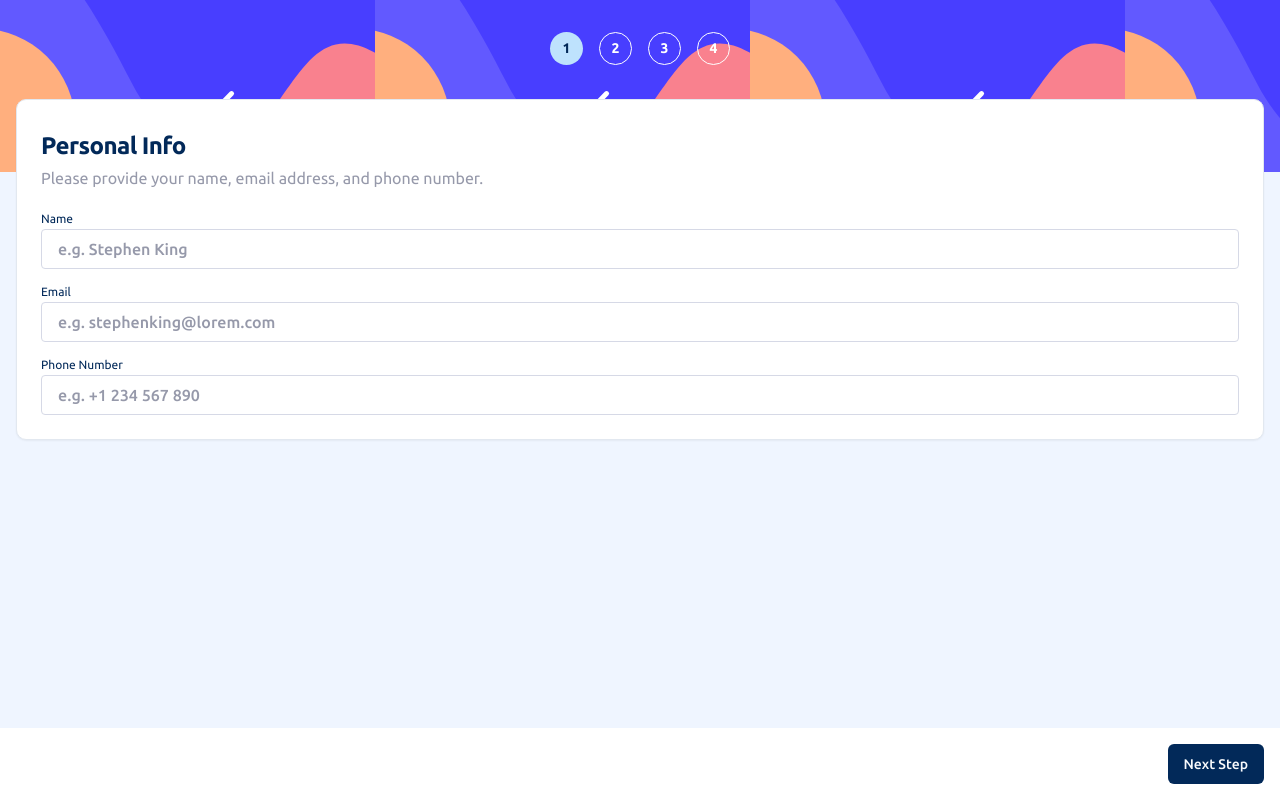
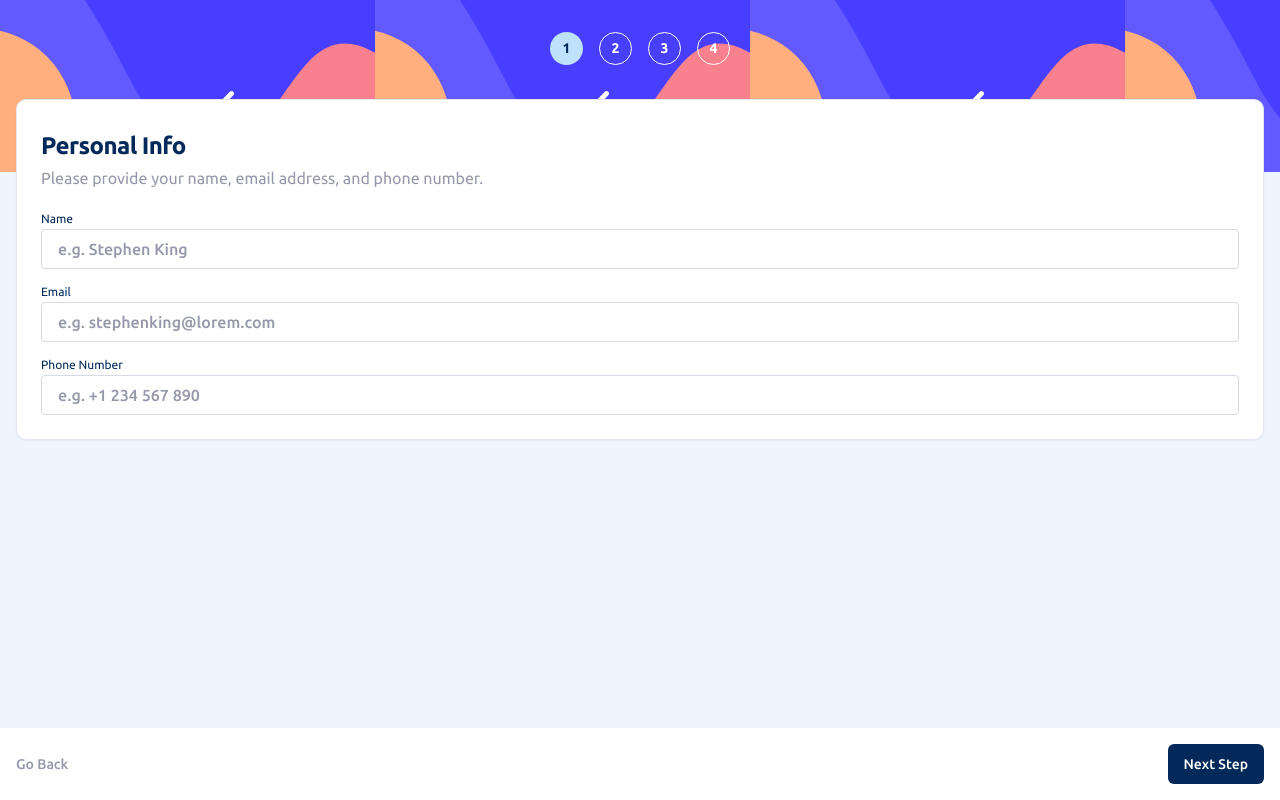
Before and after one commit to rezuankassim/multi-step-form, a Next.js app: page / in a window 1280 px wide. Built offline with nearby package versions, Linux system fonts and the light colour scheme.

Commit message:
create component for steps and added next & back functionality to buttons

```diff
--- a/app/page.tsx
+++ b/app/page.tsx
@@ -1,4 +1,5 @@
-import Image from 'next/image';
+'use client';
+
 import {Inter, Ubuntu} from 'next/font/google';
 import {
   Card,
@@ -11,30 +12,38 @@ import {
 import {Button} from '@/components/ui/button';
 import {Label} from '@/components/ui/label';
 import {Input} from '@/components/ui/input';
+import {Step} from '@/components/ui/step';
+import {useState} from 'react';
 
 const ubuntu = Ubuntu({weight: ['400', '500', '700'], subsets: ['latin']});
 
 export default function Home() {
+  const [currentStep, setCurrentStep] = useState(1);
+
+  const handleNext = () => {
+    if (currentStep < 4) {
+      setCurrentStep(prev => prev + 1);
+    }
+  };
+
+  const handleBack = () => {
+    if (currentStep > 1) {
+      setCurrentStep(prev => prev - 1);
+    }
+  };
+
   return (
     <main className={`${ubuntu.className} relative min-h-screen bg-[#EFF5FF]`}>
       <div className="h-[172px] w-full bg-[url('/bg-sidebar-mobile.svg')]">
         <div className="flex items-center justify-center pb-[34px] pt-8">
           <div className="flex items-center gap-4">
-            <div className="flex h-[33px] w-[33px] items-center justify-center rounded-full bg-[#BEE2FD] py-[5px] text-center">
-              <span className="text-sm font-bold leading-[23px] text-[#022959]">1</span>
-            </div>
+            <Step active={currentStep === 1}>1</Step>
 
-            <div className="flex h-[33px] w-[33px] items-center justify-center rounded-full border border-white py-[5px]">
-              <span className="text-sm font-bold leading-[23px] text-white">2</span>
-            </div>
+            <Step active={currentStep === 2}>2</Step>
 
-            <div className="flex h-[33px] w-[33px] items-center justify-center rounded-full border border-white py-[5px]">
-              <span className="text-sm font-bold leading-[23px] text-white">3</span>
-            </div>
+            <Step active={currentStep === 3}>3</Step>
 
-            <div className="flex h-[33px] w-[33px] items-center justify-center rounded-full border border-white py-[5px]">
-              <span className="text-sm font-bold leading-[23px] text-white">4</span>
-            </div>
+            <Step active={currentStep === 4}>4</Step>
           </div>
         </div>
       </div>
@@ -68,19 +77,14 @@ export default function Home() {
       </div>
 
       <div className="absolute bottom-0 flex w-full flex-row-reverse items-center justify-between bg-white p-4">
-        <Button className="bg-[#022959] text-sm leading-4">Next Step</Button>
+        <Button className="bg-[#022959] text-sm leading-4" onClick={handleNext}>
+          Next Step
+        </Button>
+
+        <Button variant="secondary" size="none" onClick={handleBack}>
+          Go Back
+        </Button>
       </div>
     </main>
   );
 }
-
-{
-  /* <Image
-              src="/vercel.svg"
-              alt="Vercel Logo"
-              className="dark:invert"
-              width={100}
-              height={24}
-              priority
-            /> */
-}
--- a/components/ui/button.tsx
+++ b/components/ui/button.tsx
@@ -4,21 +4,18 @@ import {VariantProps, cva} from 'class-variance-authority';
 import {cn} from '@/lib/utils';
 
 const buttonVariants = cva(
-  'inline-flex items-center justify-center rounded-md text-sm font-medium transition-colors focus-visible:outline-none focus-visible:ring-2 focus-visible:ring-ring focus-visible:ring-offset-2 disabled:opacity-50 disabled:pointer-events-none ring-offset-background',
+  'inline-flex items-center justify-center rounded-md text-sm leading-4 font-medium transition-colors focus-visible:outline-none focus-visible:ring-2 focus-visible:ring-ring focus-visible:ring-offset-2 disabled:opacity-50 disabled:pointer-events-none ring-offset-background',
   {
     variants: {
       variant: {
-        default: 'bg-primary text-primary-foreground hover:bg-primary/90',
-        destructive: 'bg-destructive text-destructive-foreground hover:bg-destructive/90',
-        outline: 'border border-input hover:bg-accent hover:text-accent-foreground',
-        secondary: 'bg-secondary text-secondary-foreground hover:bg-secondary/80',
-        ghost: 'hover:bg-accent hover:text-accent-foreground',
-        link: 'underline-offset-4 hover:underline text-primary',
+        default: 'bg-[#022959] text-white',
+        secondary: 'text-[#9699AA]',
       },
       size: {
         default: 'h-10 py-3 px-4',
         sm: 'h-9 px-3 rounded-md',
         lg: 'h-11 px-8 rounded-md',
+        none: '',
       },
     },
     defaultVariants: {
@@ -35,7 +32,11 @@ export interface ButtonProps
 const Button = React.forwardRef<HTMLButtonElement, ButtonProps>(
   ({className, variant, size, ...props}, ref) => {
     return (
-      <button className={cn(buttonVariants({variant, size, className}))} ref={ref} {...props} />
+      <button
+        className={cn(buttonVariants({variant, size, className}), 'text-sm')}
+        ref={ref}
+        {...props}
+      />
     );
   }
 );
--- /dev/null
+++ b/components/ui/step.tsx
@@ -0,0 +1,35 @@
+import React from 'react';
+
+import {cn} from '@/lib/utils';
+
+export interface StepProps extends React.HTMLAttributes<HTMLDivElement> {
+  active?: boolean;
+}
+
+const Step = React.forwardRef<HTMLInputElement, StepProps>(
+  ({active = false, className, children, ...props}, ref) => {
+    return (
+      <div
+        ref={ref}
+        className={cn(
+          'flex h-[33px] w-[33px] items-center justify-center rounded-full py-[5px]',
+          active ? 'bg-[#BEE2FD]' : 'border border-white',
+          className
+        )}
+        {...props}
+      >
+        <span
+          className={cn(
+            'text-sm font-bold leading-[23px]',
+            active ? 'text-[#022959]' : 'text-white'
+          )}
+        >
+          {children}
+        </span>
+      </div>
+    );
+  }
+);
+Step.displayName = 'Step';
+
+export {Step};
```
